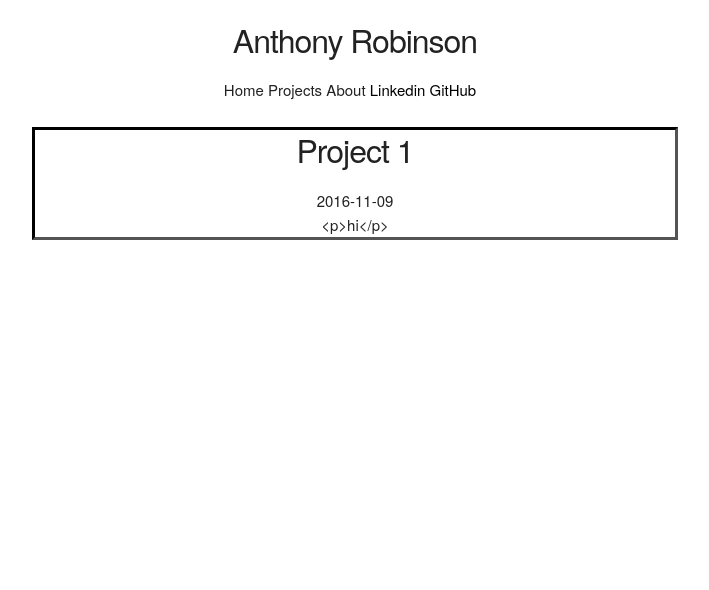
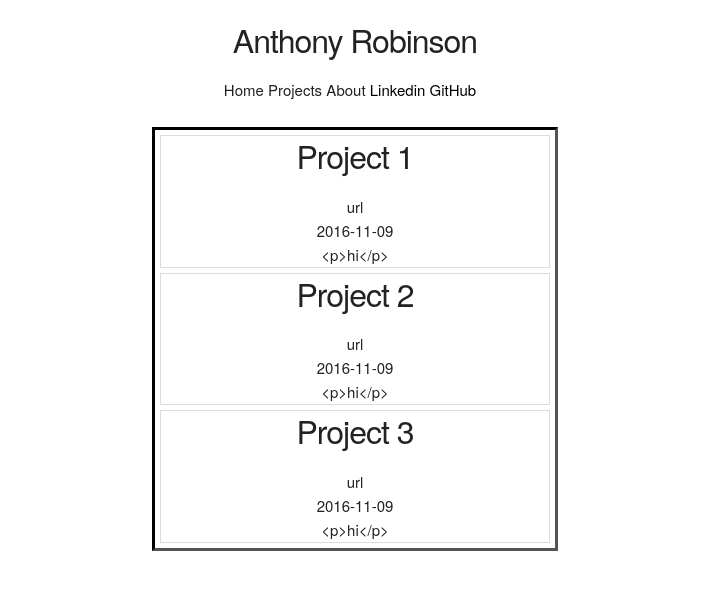
Before and after one commit to AMKRobinson/301-Portfolio, a plain HTML site: page index.html in a window 1280 px wide. Both pictures are taken after a click on the item "Projects". Shown: the whole page, without its empty margins (285-994 px from the left). Drawn offline with nearby package versions, Linux system fonts and the light colour scheme.

Commit message:
cleaned some things up and added explanations to my javascript functions

```diff
--- a/css/base.css
+++ b/css/base.css
@@ -29,11 +29,11 @@ h1 {
   margin-right: 10px;
 }
 
-/*#projects {
+#projects {
   margin-left: auto;
   margin-right: auto;
   width: 400px;
-}*/
+}
 
 .tab:hover {
   background-color: red;
--- a/index.html
+++ b/index.html
@@ -48,33 +48,33 @@
         </nav>
       </section>
     </header>
+
     <main>
+
       <section id="home" class="tab-content">
         <h1>Home</h1>
         <h3>this is the home section</h3>
       </section>
+
       <section id="about" class="tab-content">
         <h1>About</h1>
         <h2>this is the about section</h2>
       </section>
 
-      <section>
-      <!-- <div id="articles"> -->
+      <section id="projects" class="tab-content">
+        <div id="article">
           <script id="projectlist-template" type="text/x-handlebars-template">
-      <section id="projects" class="tab-content">
+            <section style="border: 1px solid #ddd; margin: 5px;">
                 <header>
                   <h1>{{title}}</h1>
                   <div>{{images}}</div>
                 </header>
                 <section>{{body}}</section>
                 <section>{{projectUrl}}</section>
+            </section>
           </script>
         </div>
       </section>
-    </section>
-    <div id="articles">
-    </div>
-
     </main>
     <footer>
     </footer>
@@ -85,7 +85,6 @@
     <!-- local scripts -->
     <script type="text/javascript" src="scripts/sourcedata.js"></script>
     <script type="text/javascript" src="scripts/app.js"></script>
-    </body>
 
   <!-- End Document
     –––––––––––––––––––––––––––––––––––––––––––––––––– -->
--- a/scripts/app.js
+++ b/scripts/app.js
@@ -1,5 +1,7 @@
 'use strict';
 var projects = [];
+
+// Hamburger icon animation & show nav
 
 $(function() {
   $('.fa-bars').on('click',function(e) {
@@ -9,6 +11,8 @@ $(function() {
 
   $('#home').css('display', 'block');
 });
+
+// Hides and shows each tab content
 
 $('.tab').on('click', function(e) {
   var domTabs = $('.tab-content');
@@ -21,22 +25,31 @@ $('.tab').on('click', function(e) {
   $('#' + sectionTarget).css('display', 'block');
 });
 
+// Project constructor function
+
 function Project (rawDataObj) {
   this.title = rawDataObj.title;
   this.body = rawDataObj.body;
   this.projectUrl = rawDataObj.projectUrl;
   this.images = rawDataObj.images;
 }
+
+// This function selects the project template and compiles the data from the constructor
+
 Project.prototype.toHtml = function() {
   var myProjectlist = $('#projectlist-template').html();
   var compiled = Handlebars.compile(myProjectlist);
   return compiled(this);
 };
 
+// This pushes the objects into the projects array.
+
 rawData.forEach(function(projectObject) {
   projects.push(new Project(projectObject));
 });
 
-projects.forEach(function(Project) {
-  $('#articles').append(Project.toHtml());
+// This appends each object to the section with the id of article
+
+projects.forEach(function(potato) {
+  $('#article').append(potato.toHtml());
 });
--- a/scripts/sourcedata.js
+++ b/scripts/sourcedata.js
@@ -2,21 +2,21 @@
 
 var rawData = [
   {
-    title:       'Project 1',
-    images:       '',
+    title: 'Project 1',
+    images: 'url',
     body: '2016-11-09',
-    projectUrl:        '<p>hi</p>'
+    projectUrl:'<p>hi</p>'
   },
   {
-    title:       'Project 1',
-    images:       '',
+    title: 'Project 2',
+    images: 'url',
     body: '2016-11-09',
-    projectUrl:        '<p>hi</p>'
+    projectUrl:'<p>hi</p>'
   },
   {
-    title:       'Project 1',
-    images:       '',
+    title: 'Project 3',
+    images: 'url',
     body: '2016-11-09',
-    projectUrl:        '<p>hi</p>'
+    projectUrl:'<p>hi</p>'
   },
 ];
```
Also changed, not shown: rawData.json (+9 -9 lines). Lines whose indentation alone changed are shown as unchanged.
